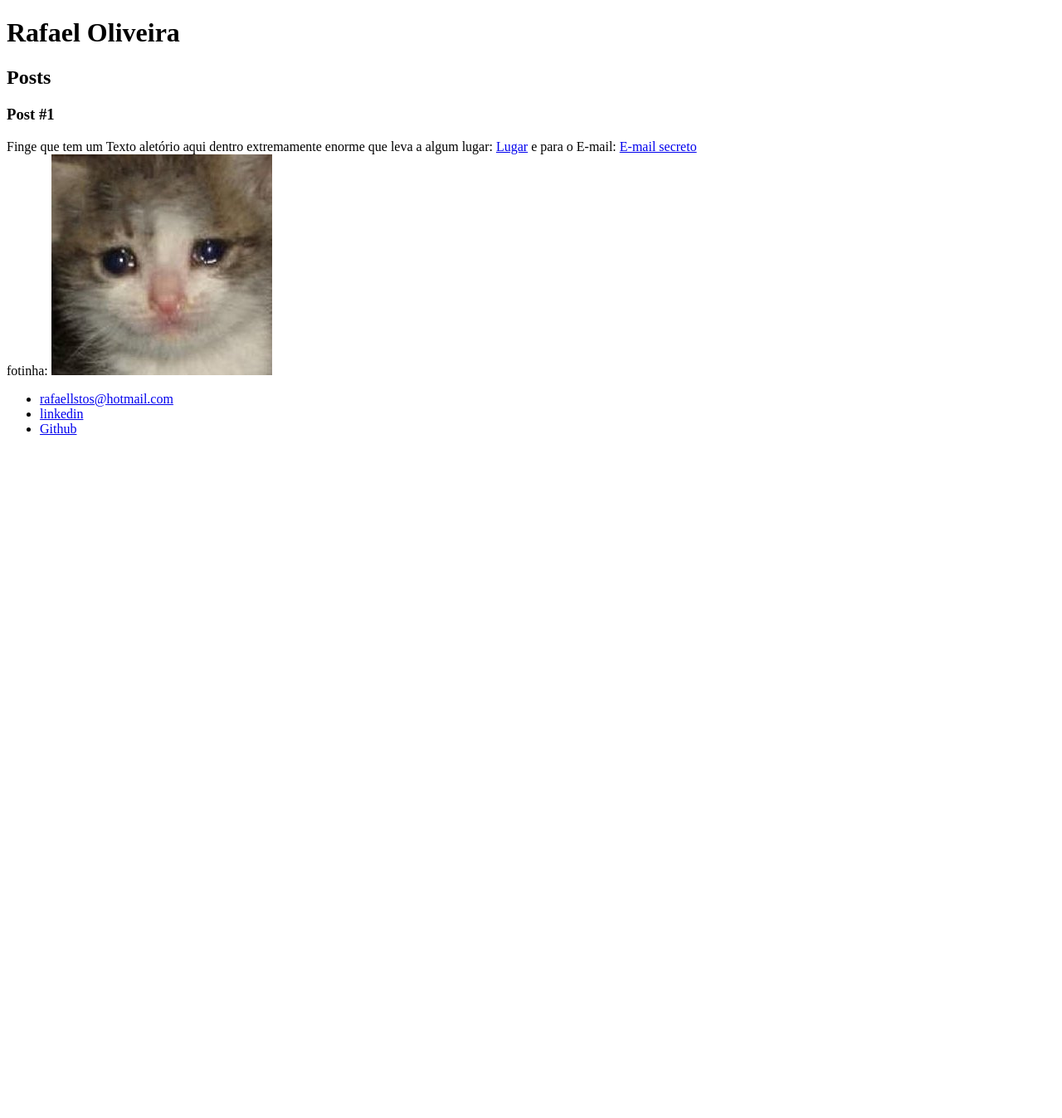
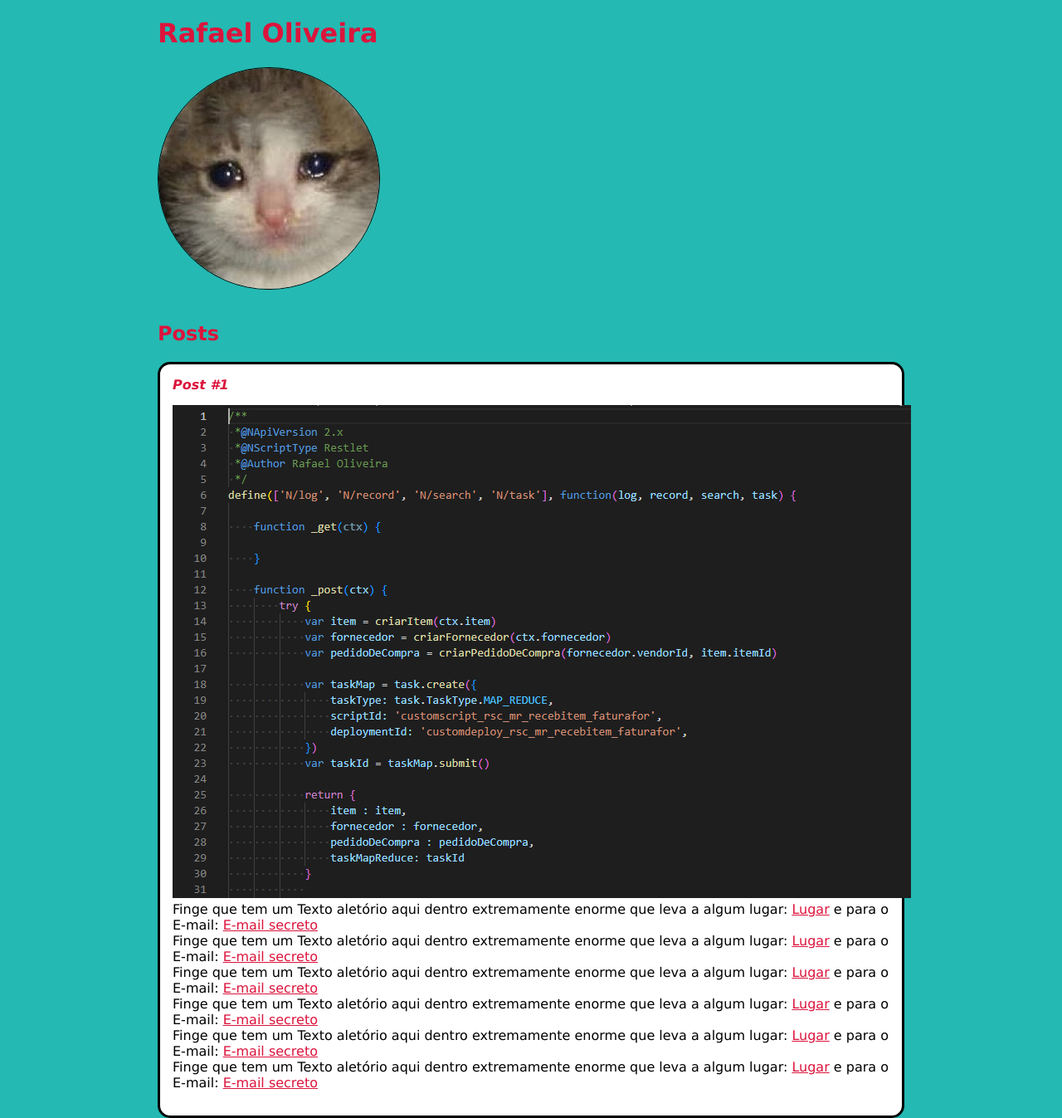
Before and after one commit to RafaaaOliver/Santander-Full-Stack, a plain HTML site: page HTML5/index.html in a window 1280 px wide. Shown: the top 1347 px of the page at 83% size. Before the commit the page ends 800 px from the top, so only its background shows below. Drawn offline with Linux system fonts and the light colour scheme.

Commit message:
Final HTML5

```diff
--- /dev/null
+++ b/HTML5/Style.css
@@ -0,0 +1,46 @@
+body {
+    font-family: Verdana;
+    background-color:rgb(36, 185, 178);
+    max-width: 900px;
+    margin: auto;
+}
+
+/* #title {
+    font-size: 40px;
+    text-transform: uppercase;
+} */
+
+post_img {
+    width: 100%;
+}
+
+#title, .subtitle, .post_title , a{
+    color: crimson;
+}
+
+.post_title {
+    font-size: 16px;
+    font-style: italic;
+    margin: 0;
+    margin-bottom: 15px;
+}
+
+.post, .contato {
+    background: white;
+    padding: 15px;
+    border: 3px solid black;
+    margin-bottom: 15px;
+    border-radius: 15px;
+}
+
+.post_content {
+    margin: 0;
+    margin-bottom: 15px;
+    /* text-transform: capitalize; */
+}
+
+.gatinho {
+    margin-bottom: 15px;
+    border: 1px solid black;
+    border-radius: 50%;
+}
--- a/HTML5/index.html
+++ b/HTML5/index.html
@@ -3,31 +3,45 @@
 <head>
     <meta charset="UTF-8">
     <title>Rafael Oliveira</title>
+    <link rel="stylesheet" href="Style.css">
 </head>
 <body>
     <header>
-        <h1>Rafael Oliveira</h1>
+        <h1 id = "title">Rafael Oliveira</h1>
+        <img src="gatinhoTriste.jpg" alt="Foto de um gatinho triste" class="gatinho">
     </header>
     <section>
         <header>
-            <h2>Posts</h2>
+            <h2 class="subtitle">Posts</h2>
         </header>
-    </section>
-    <section>
-        <article>
+        <article class="post">
             <header>
-                <h3>Post #1</h3>
+                <h3 class="post_title">Post #1</h3>
+                <img src="Fundo.png" alt="Print de um script" class="post_img">
             </header>
-            <p>
-                Finge que tem um Texto aletório aqui dentro extremamente enorme que leva a
-                algum lugar: <a href="https://www.linkedin.com/feed/" target="_blank">Lugar</a>
-                e para o E-mail: <a href="mailto:rafaellstos@hotmail.com" target="_blank">E-mail secreto</a>
-                <br>
-                fotinha: <img src="gatinhoTriste.jpg" alt="Foto de um gatinho triste">
+            <p class="post_content">
+            Finge que tem um Texto aletório aqui dentro extremamente enorme que leva a
+            algum lugar: <a href="https://www.linkedin.com/feed/" target="_blank">Lugar</a>
+            e para o E-mail: <a href="mailto:rafaellstos@hotmail.com" target="_blank">E-mail secreto</a> <br>
+            Finge que tem um Texto aletório aqui dentro extremamente enorme que leva a
+            algum lugar: <a href="https://www.linkedin.com/feed/" target="_blank">Lugar</a>
+            e para o E-mail: <a href="mailto:rafaellstos@hotmail.com" target="_blank">E-mail secreto</a> <br>
+            Finge que tem um Texto aletório aqui dentro extremamente enorme que leva a
+            algum lugar: <a href="https://www.linkedin.com/feed/" target="_blank">Lugar</a>
+            e para o E-mail: <a href="mailto:rafaellstos@hotmail.com" target="_blank">E-mail secreto</a> <br>
+            Finge que tem um Texto aletório aqui dentro extremamente enorme que leva a
+            algum lugar: <a href="https://www.linkedin.com/feed/" target="_blank">Lugar</a>
+            e para o E-mail: <a href="mailto:rafaellstos@hotmail.com" target="_blank">E-mail secreto</a> <br>
+            Finge que tem um Texto aletório aqui dentro extremamente enorme que leva a
+            algum lugar: <a href="https://www.linkedin.com/feed/" target="_blank">Lugar</a>
+            e para o E-mail: <a href="mailto:rafaellstos@hotmail.com" target="_blank">E-mail secreto</a> <br>
+            Finge que tem um Texto aletório aqui dentro extremamente enorme que leva a
+            algum lugar: <a href="https://www.linkedin.com/feed/" target="_blank">Lugar</a>
+            e para o E-mail: <a href="mailto:rafaellstos@hotmail.com" target="_blank">E-mail secreto</a> <br>
             </p>
         </article>
     </section>
-    <footer>
+    <footer class="contato">
         <ul>
             <li>
                 <a href="mailto:rafaellstos@hotmail.com" target="_blank">rafaellstos@hotmail.com</a>
```
Also changed, not shown: HTML5/Fundo.png (added), comandos Git/comandos_basicos_git.txt, 1 other file.
